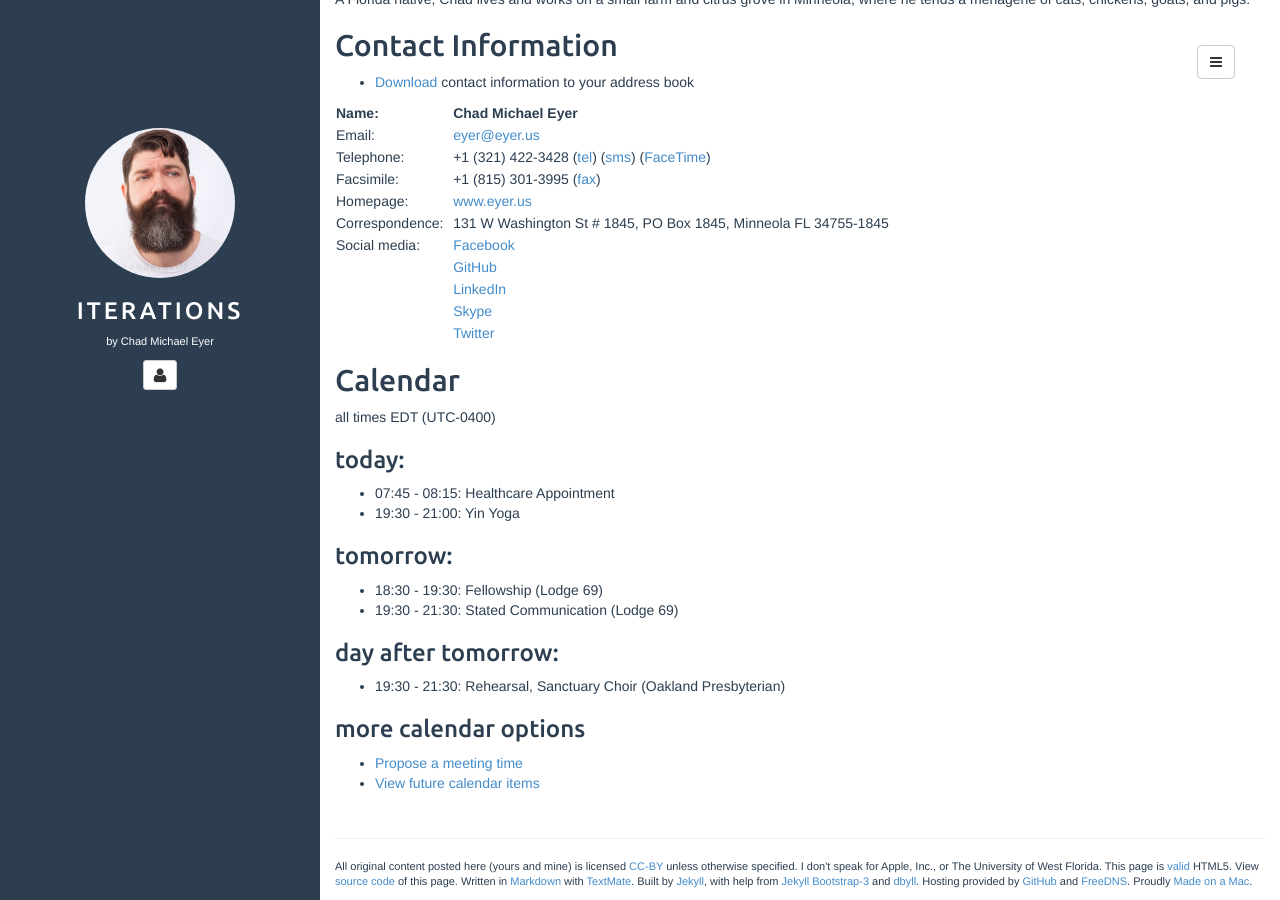
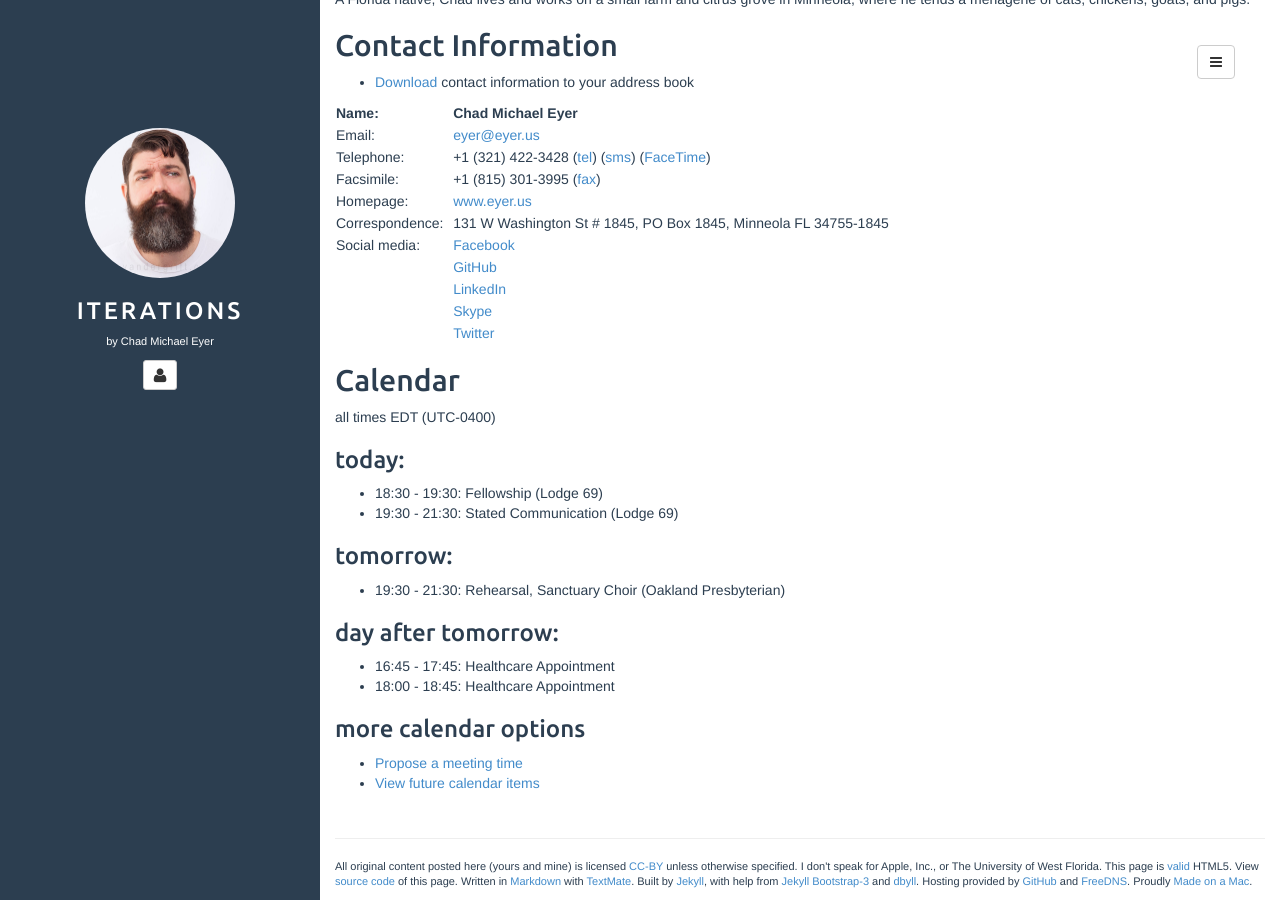
Before and after one commit to chadmichaeleyer/chadmichaeleyer.github.io, a Jekyll site: the page built from about.md, in a window 1280 px wide and 900 px high, scrolled down 1070 px. Built offline with Jekyll 4.4.1, drawn with Linux system fonts in a browser that asks for light colours.

Commit message:
calendar update

```diff
--- a/calendar.markdown
+++ b/calendar.markdown
@@ -2,14 +2,14 @@ all times EDT (UTC-0400)
 
 ### today:
 
-* 07:45 - 08:15: Healthcare Appointment
-* 19:30 - 21:00: Yin Yoga
+* 18:30 - 19:30: Fellowship (Lodge 69)
+* 19:30 - 21:30: Stated Communication (Lodge 69)
 
 ### tomorrow:
 
-* 18:30 - 19:30: Fellowship (Lodge 69)
-* 19:30 - 21:30: Stated Communication (Lodge 69)
+* 19:30 - 21:30: Rehearsal, Sanctuary Choir (Oakland Presbyterian)
 
 ### day after tomorrow:
 
-* 19:30 - 21:30: Rehearsal, Sanctuary Choir (Oakland Presbyterian)
+* 16:45 - 17:45: Healthcare Appointment
+* 18:00 - 18:45: Healthcare Appointment
```
Also changed, not shown: calendar-year.markdown (+5 -5 lines).
